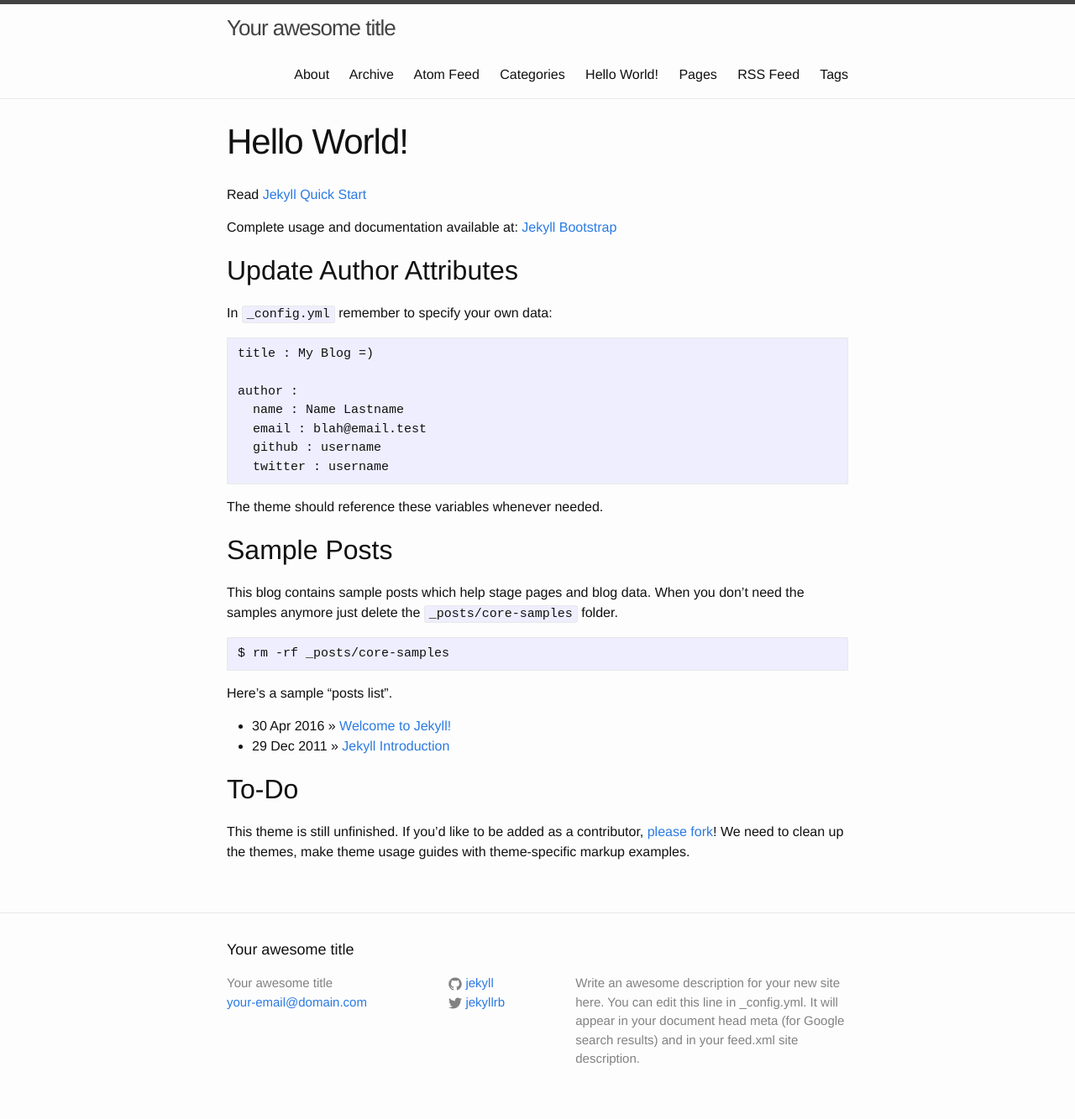
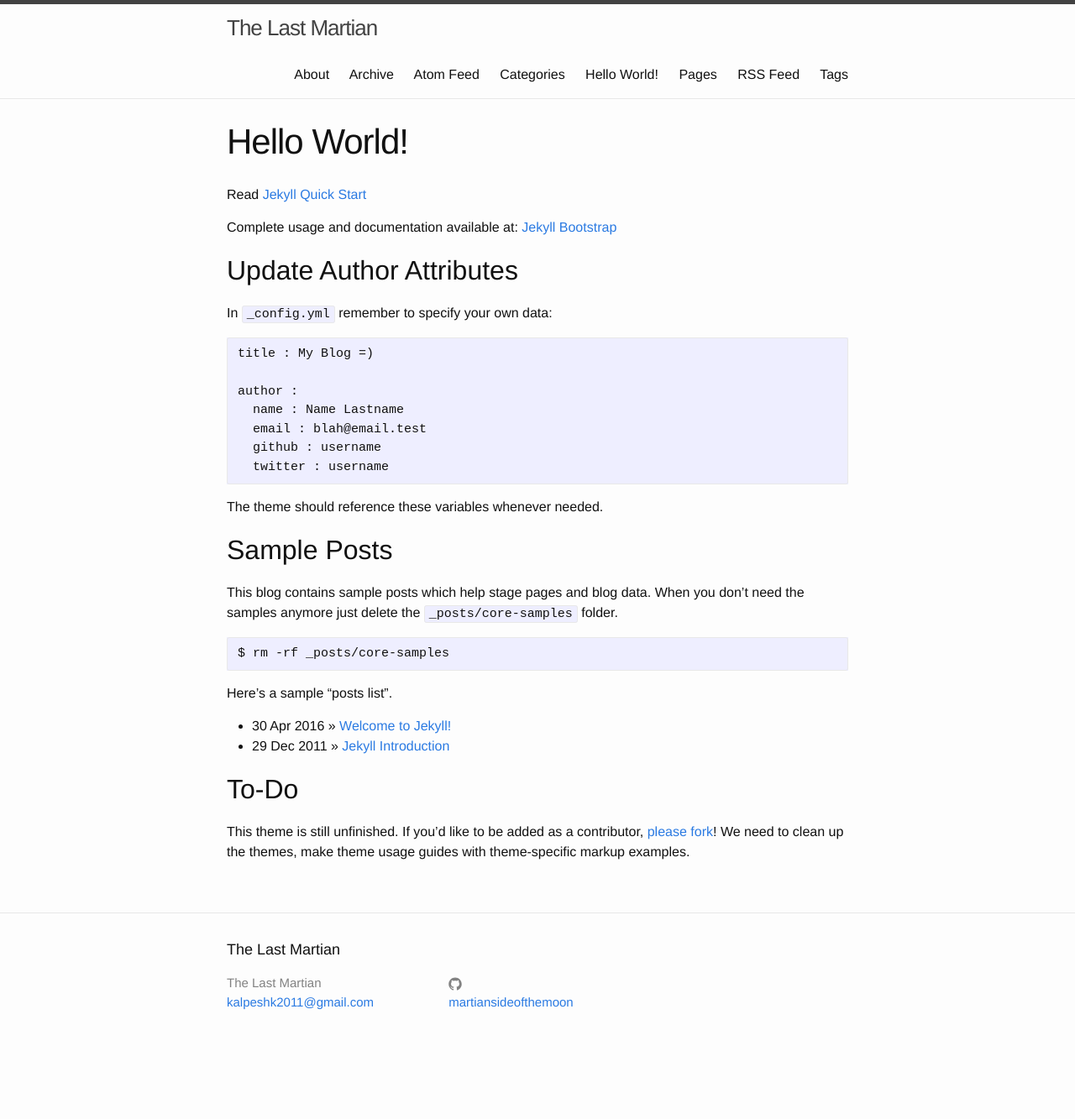
Before and after one commit to martiansideofthemoon/martiansideofthemoon.github.io, a Jekyll site: the page built from index.md, in a window 1280 px wide. Shown: the whole page at 84% size. Built offline with Jekyll 4.4.1, drawn with Linux system fonts in a browser that asks for light colours; after the commit the page ends 1265 px from its top, so only the background shows below that.

Commit message:
updating config file

```diff
--- a/_config.yml
+++ b/_config.yml
@@ -6,16 +6,12 @@
 # 'jekyll serve'. If you change this file, please restart the server process.
 
 # Site settings
-title: Your awesome title
-email: your-email@domain.com
+title: The Last Martian
+email: kalpeshk2011@gmail.com
 description: > # this means to ignore newlines until "baseurl:"
-  Write an awesome description for your new site here. You can edit this
-  line in _config.yml. It will appear in your document head meta (for
-  Google search results) and in your feed.xml site description.
 baseurl: "" # the subpath of your site, e.g. /blog
-url: "http://yourdomain.com" # the base hostname & protocol for your site
-twitter_username: jekyllrb
-github_username:  jekyll
+url: "http://martiansideofthemoon.github.io" # the base hostname & protocol for your site
+github_username:  martiansideofthemoon
 
 # Build settings
 markdown: kramdown
```
